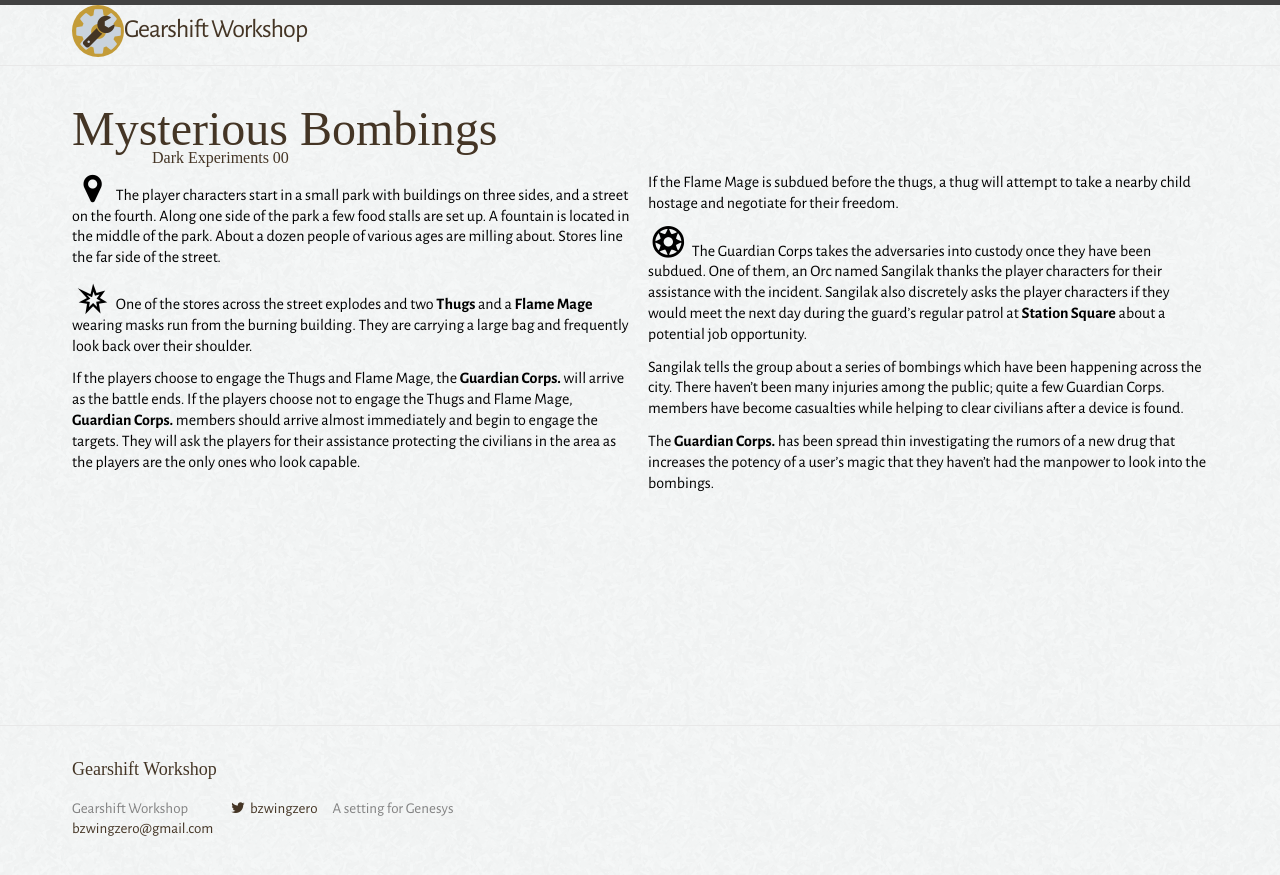
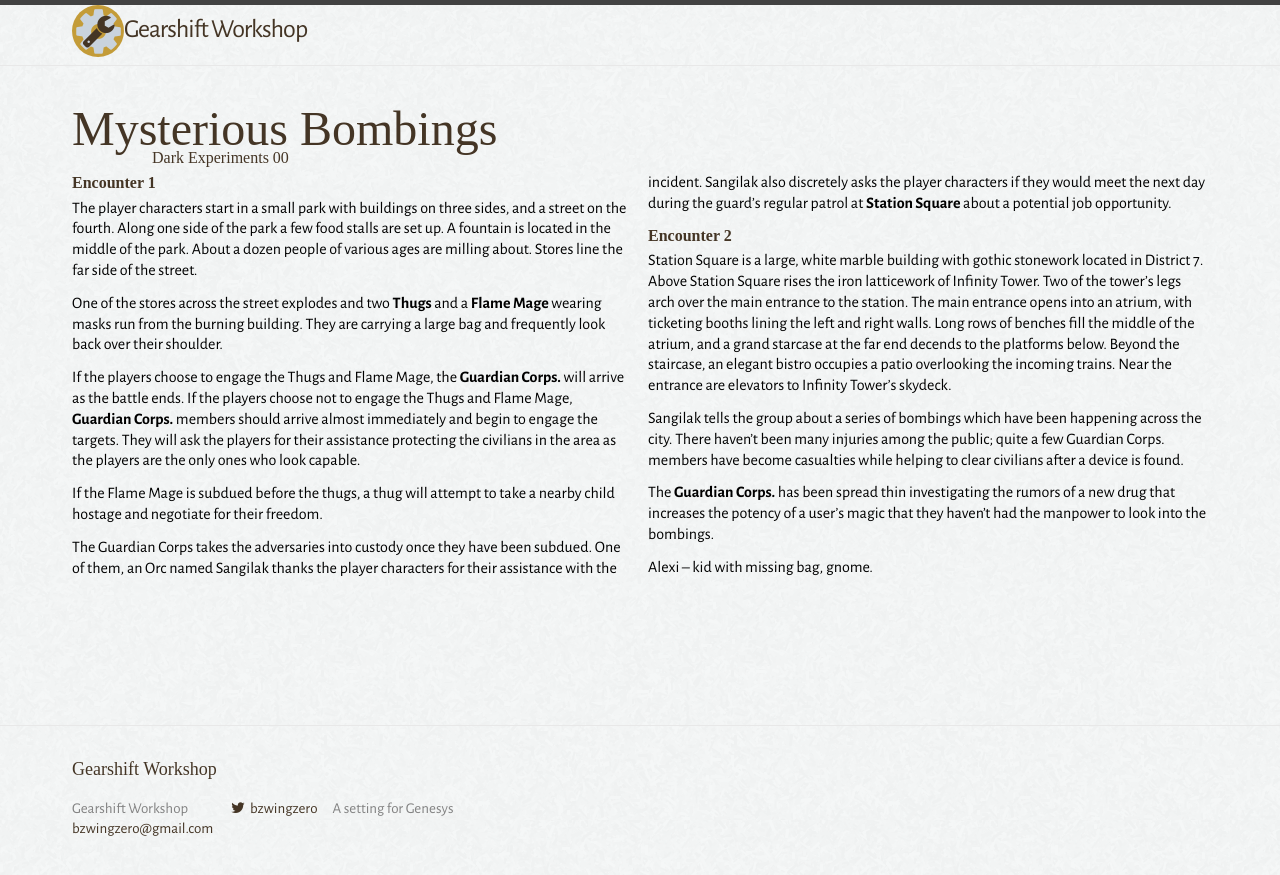
Before and after one commit to BZWingZero/Gearshift-Workshop, a Jekyll site: the page built from _campaigns/dark_experiments/prologue.md, in a window 1280 px wide. Shown: the top 875 px of the page. Built offline with Jekyll 4.4.1, drawn with Linux system fonts in a browser that asks for light colours; some web fonts are replaced.

Commit message:
Reformatted campaign, more data

```diff
--- a/_campaigns/dark_experiments/prologue.md
+++ b/_campaigns/dark_experiments/prologue.md
@@ -7,18 +7,24 @@ description: Mysterious Bombings
 # Mysterious Bombings
 ## Dark Experiments 00 {#subtitle}
 
-<i class="fa fa-map-marker fa-2x fa-fw"></i> The player characters start in a small park with buildings on three sides, and a street on the fourth. Along one side of the park a few food stalls are set up. A fountain is located in the middle of the park. About a dozen people of various ages are milling about. Stores line the far side of the street.
+#### Encounter 1
+The player characters start in a small park with buildings on three sides, and a street on the fourth. Along one side of the park a few food stalls are set up. A fountain is located in the middle of the park. About a dozen people of various ages are milling about. Stores line the far side of the street.
 
-<i class="fa dice fa-2x fa-fw">s</i> One of the stores across the street explodes and two **Thugs** and a **Flame Mage** wearing masks run from the burning building. They are carrying a large bag and frequently look back over their shoulder.
+One of the stores across the street explodes and two **Thugs** and a **Flame Mage** wearing masks run from the burning building. They are carrying a large bag and frequently look back over their shoulder.
 
 If the players choose to engage the Thugs and Flame Mage, the **Guardian Corps.** will arrive as the battle ends. If the players choose not to engage the Thugs and Flame Mage, **Guardian Corps.** members should arrive almost immediately and begin to engage the targets. They will ask the players for their assistance protecting the civilians in the area as the players are the only ones who look capable.
 
 If the Flame Mage is subdued before the thugs, a thug will attempt to take a nearby child hostage and negotiate for their freedom.
 
-<i class="fa symbols fa-2x fa-fw">t</i> The Guardian Corps takes the adversaries into custody once they have been subdued. One of them, an Orc named Sangilak thanks the player characters for their assistance with the incident. Sangilak also discretely asks the player characters if they would meet the next day during the guard's regular patrol at **Station Square** about a potential job opportunity.
+The Guardian Corps takes the adversaries into custody once they have been subdued. One of them, an Orc named Sangilak thanks the player characters for their assistance with the incident. Sangilak also discretely asks the player characters if they would meet the next day during the guard's regular patrol at **Station Square** about a potential job opportunity.
 
+#### Encounter 2
+Station Square is a large, white marble building with gothic stonework located in District 7. Above Station Square rises the iron latticework of Infinity Tower. Two of the tower's legs arch over the main entrance to the station. The main entrance opens into an atrium, with ticketing booths lining the left and right walls. Long rows of benches fill the middle of the atrium, and a grand starcase at the far end decends to the platforms below. Beyond the staircase, an elegant bistro occupies a patio overlooking the incoming trains. Near the entrance are elevators to Infinity Tower's skydeck.
 <!-- <i class="fa fa-map-marker fa-2x fa-fw"></i> The Sixth Street Arcade in District 5 is a wide boulevard that now houses a world-famous covered market. Stalls fill the archway-lined street and an intricate ironworks and glass ceiling protects the market below from the elements.  -->
 
 Sangilak tells the group about a series of bombings which have been happening across the city. There haven't been many injuries among the public; quite a few Guardian Corps. members have become casualties while helping to clear civilians after a device is found.
 
 The **Guardian Corps.** has been spread thin investigating the rumors of a new drug that increases the potency of a user's magic that they haven't had the manpower to look into the bombings.
+
+
+Alexi -- kid with missing bag, gnome.
```
Also changed, not shown: _adversaries/thug.md (+2 -2 lines).
